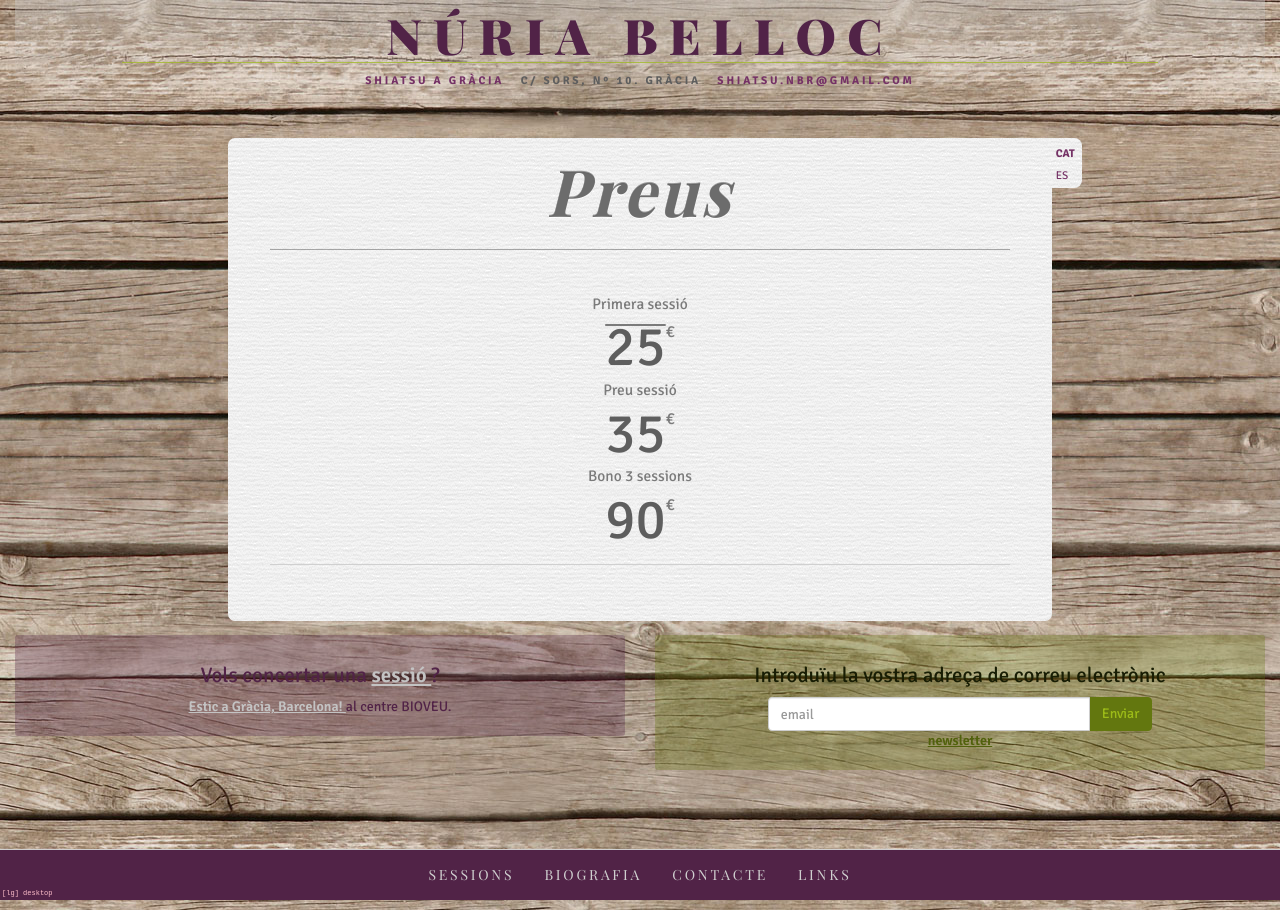
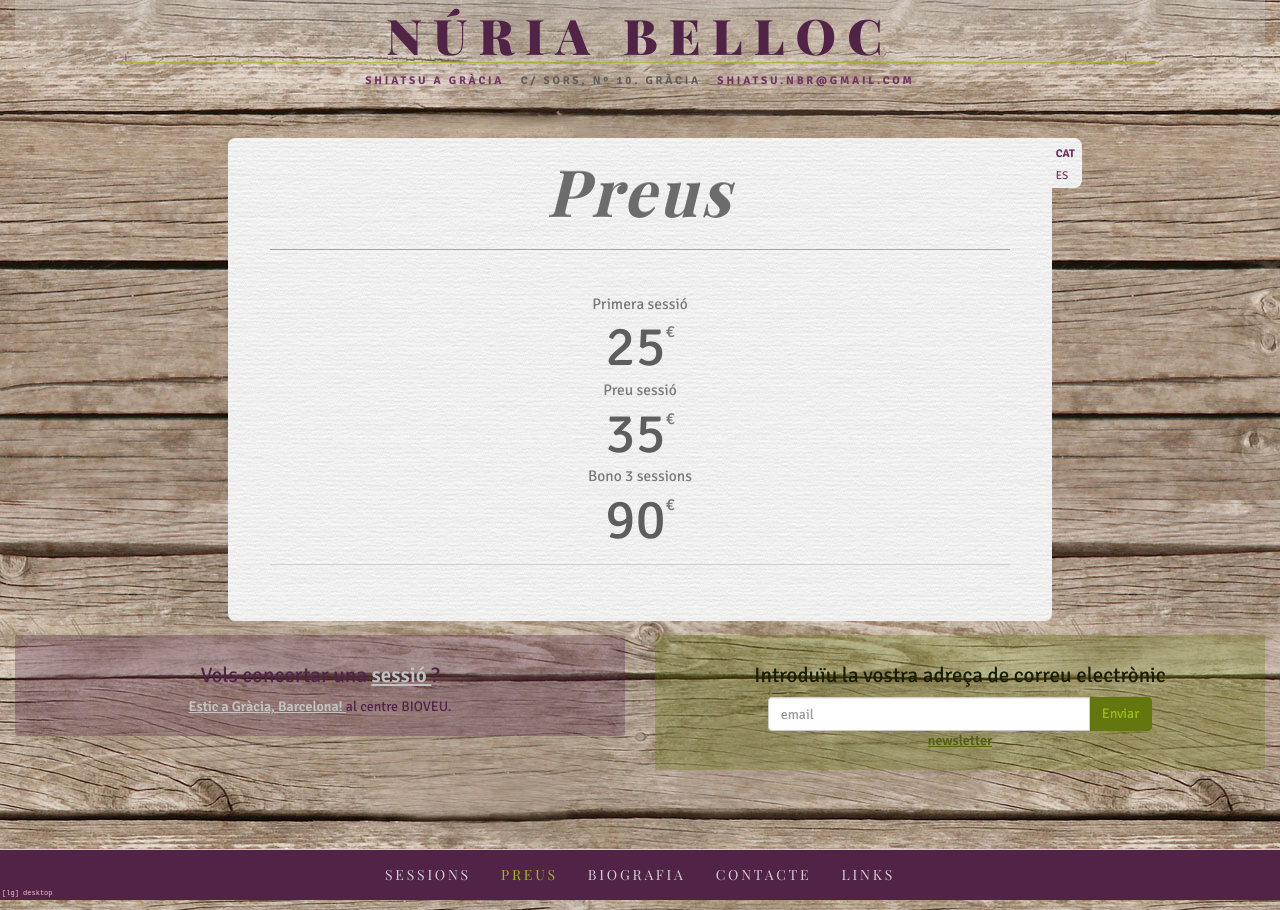
Before and after one commit to agustibr/shiatsu.nuriabelloc.com, a Jekyll site: the page built from cat/2-preus.md, in a window 1280 px wide. Built offline with Jekyll 4.4.1, drawn with Linux system fonts in a browser that asks for light colours; nearby versions of some CDN libraries; some web fonts are replaced.

Commit message:
Update 2-preus.md

```diff
--- a/cat/2-preus.md
+++ b/cat/2-preus.md
@@ -10,7 +10,7 @@
   <div class="col-xs tier first">
       <p class="text-center">Primera sessió</p>
       <h4 class="price">
-        <del><span class="val">25</span></del><span class="sup">€</span><span class="sub"></span>
+        <span class="val">25</span><span class="sup">€</span><span class="sub"></span>
       </h4>
   </div>
   <div class="col-xs tier single">
```
Also changed, not shown: other parts of cat/2-preus.md (+1 -1 lines).
